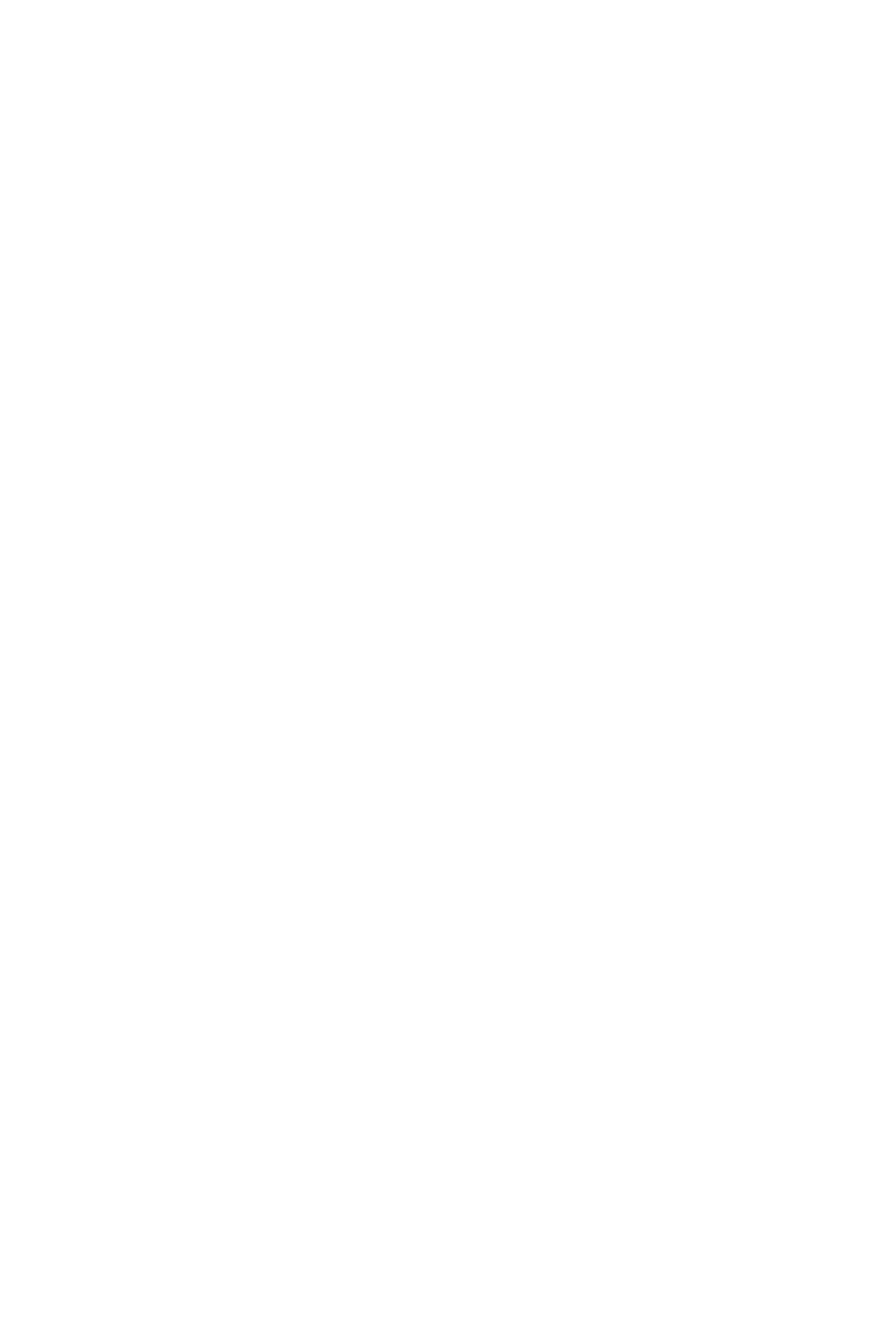
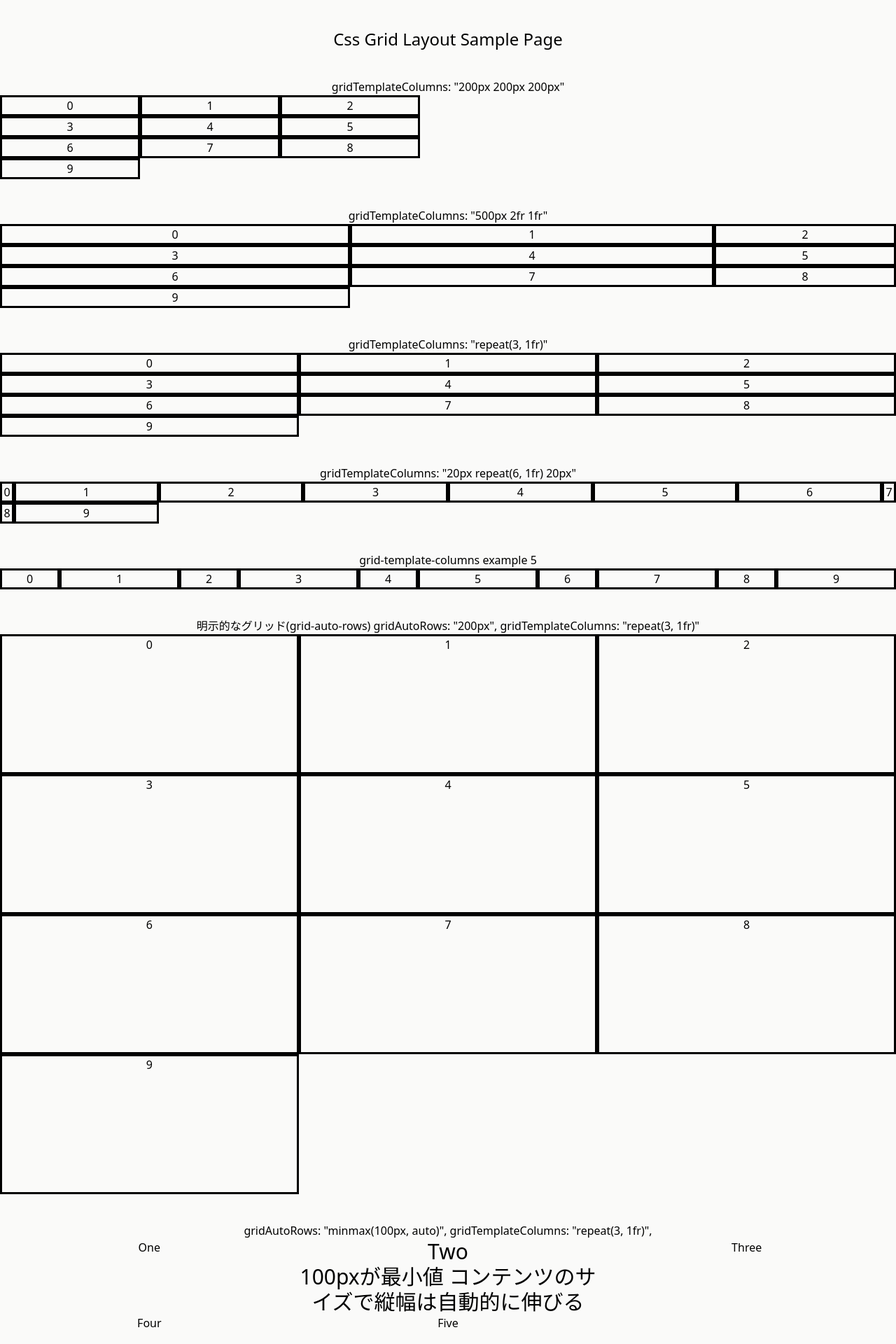
Before and after one commit to w8f/react-training, a React (Create React App) app in the folder react/: page /gridLayout in a window 1280 px wide. Before the commit this address had no page. Shown: the top 1920 px of the page at 70% size. Before the commit the page ends 800 px from the top, so only its background shows below. Built offline with nearby package versions, Linux system fonts and the light colour scheme.

Commit message:
grid layout周りに関して動作確認

```diff
--- a/react/src/component/Router.tsx
+++ b/react/src/component/Router.tsx
@@ -119,6 +119,11 @@ export const routes = [
     role: [],
     element: lazy(() => import("../component/customHooksTest/index")),
   },
+  {
+    path: "/gridLayout",
+    role: [],
+    element: lazy(() => import("./cssPlayground/gridLayout")),
+  },
 ];
 
 /**
--- /dev/null
+++ b/react/src/component/cssPlayground/gridLayout.tsx
@@ -0,0 +1,164 @@
+import { FC } from "react";
+import Layout from "../layout";
+
+/**
+ * Cssの動作いろいろ<Grid Layout周り>
+ * @see https://developer.mozilla.org/ja/docs/Web/CSS/CSS_Grid_Layout
+ *
+ * grid-template-columns 列トラックのサイズが定義(px, fr, repeat() )
+ * gridAutoRows 行のサイズ定義
+ */
+const CssSample: FC = () => {
+  return (
+    <Layout title="Css Grid Layout Sample Page">
+      <dl>
+        <dt className="mt-10">gridTemplateColumns: "200px 200px 200px"</dt>
+        <dd
+          style={{
+            display: "grid",
+            // 列が200pxの要素3つが横並びになる
+            gridTemplateColumns: "200px 200px 200px",
+          }}
+        >
+          {Array(10)
+            .fill("")
+            .map((_, i) => {
+              return (
+                <div key={i} style={{ border: "solid" }}>
+                  {i}
+                </div>
+              );
+            })}
+        </dd>
+
+        <dt className="mt-10">gridTemplateColumns: "500px 2fr 1fr"</dt>
+        <dd
+          style={{
+            display: "grid",
+            // fr グリッドコンテナー内の利用可能な空間の比で定義。
+            // px(=絶対値)と合わせて指定することも可能
+            gridTemplateColumns: "500px 2fr 1fr",
+          }}
+        >
+          {Array(10)
+            .fill("")
+            .map((_, i) => {
+              return (
+                <div key={i} style={{ border: "solid" }}>
+                  {i}
+                </div>
+              );
+            })}
+        </dd>
+
+        <dt className="mt-10">gridTemplateColumns: "repeat(3, 1fr)"</dt>
+        <dd
+          style={{
+            display: "grid",
+            // repeat 記法によるトラック列挙
+            // grid-template-columns: 1fr 1fr 1fr; の指定と同義
+            gridTemplateColumns: "repeat(3, 1fr)",
+          }}
+        >
+          {Array(10)
+            .fill("")
+            .map((_, i) => {
+              return (
+                <div key={i} style={{ border: "solid" }}>
+                  {i}
+                </div>
+              );
+            })}
+        </dd>
+
+        <dt className="mt-10">
+          gridTemplateColumns: "20px repeat(6, 1fr) 20px"
+        </dt>
+        <dd
+          style={{
+            display: "grid",
+            // repeat 記法によるトラック列挙
+            // px(=絶対値)と合わせて指定することも可能
+            gridTemplateColumns: "20px repeat(6, 1fr) 20px",
+          }}
+        >
+          {Array(10)
+            .fill("")
+            .map((_, i) => {
+              return (
+                <div key={i} style={{ border: "solid" }}>
+                  {i}
+                </div>
+              );
+            })}
+        </dd>
+
+        <dt className="mt-10">grid-template-columns example 5</dt>
+        <dd
+          style={{
+            display: "grid",
+            // repeat 記法によるトラック列挙
+            // px(=絶対値)と合わせて指定することも可能
+            gridTemplateColumns: "repeat(5, 1fr 2fr)",
+          }}
+        >
+          {Array(10)
+            .fill("")
+            .map((_, i) => {
+              return (
+                <div key={i} style={{ border: "solid" }}>
+                  {i}
+                </div>
+              );
+            })}
+        </dd>
+
+        <dt className="mt-10">
+          明示的なグリッド(grid-auto-rows) gridAutoRows: "200px",
+          gridTemplateColumns: "repeat(3, 1fr)"
+        </dt>
+        <dd
+          style={{
+            display: "grid",
+            // repeat 記法によるトラック列挙
+            // px(=絶対値)と合わせて指定することも可能
+            gridAutoRows: "200px",
+            gridTemplateColumns: "repeat(3, 1fr)",
+          }}
+        >
+          {Array(10)
+            .fill("")
+            .map((_, i) => {
+              return (
+                <div key={i} style={{ border: "solid" }}>
+                  {i}
+                </div>
+              );
+            })}
+        </dd>
+
+        <dt className="mt-10">
+          gridAutoRows: "minmax(100px, auto)", gridTemplateColumns: "repeat(3,
+          1fr)",
+        </dt>
+        <dd
+          style={{
+            display: "grid",
+            gridAutoRows: "minmax(100px, auto)",
+            gridTemplateColumns: "repeat(3, 1fr)",
+          }}
+        >
+          <div>One</div>
+          <div className="text-3xl">
+            Two <p>100pxが最小値 コンテンツのサイズで縦幅は自動的に伸びる</p>
+          </div>
+          <div>Three</div>
+          <div>Four</div>
+          <div>Five</div>
+        </dd>
+      </dl>
+    </Layout>
+  );
+};
+
+export default CssSample;
```
